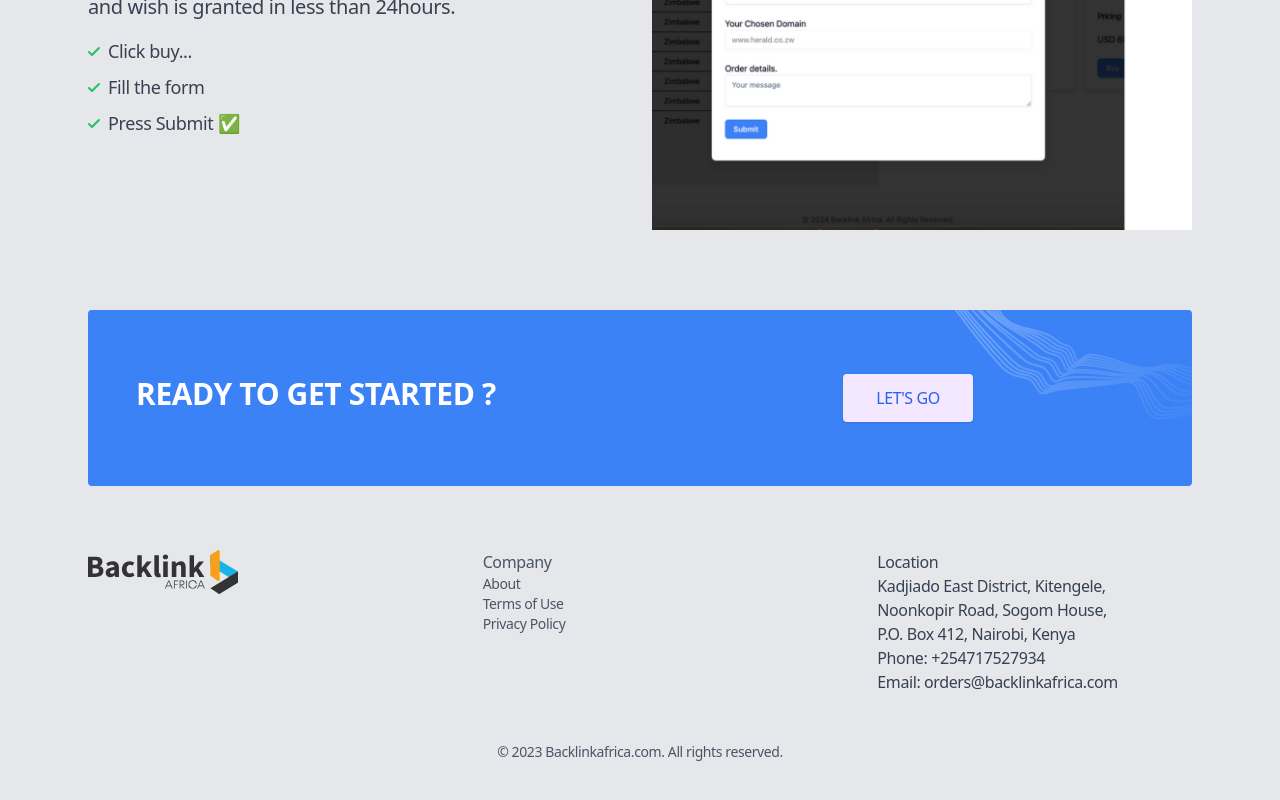
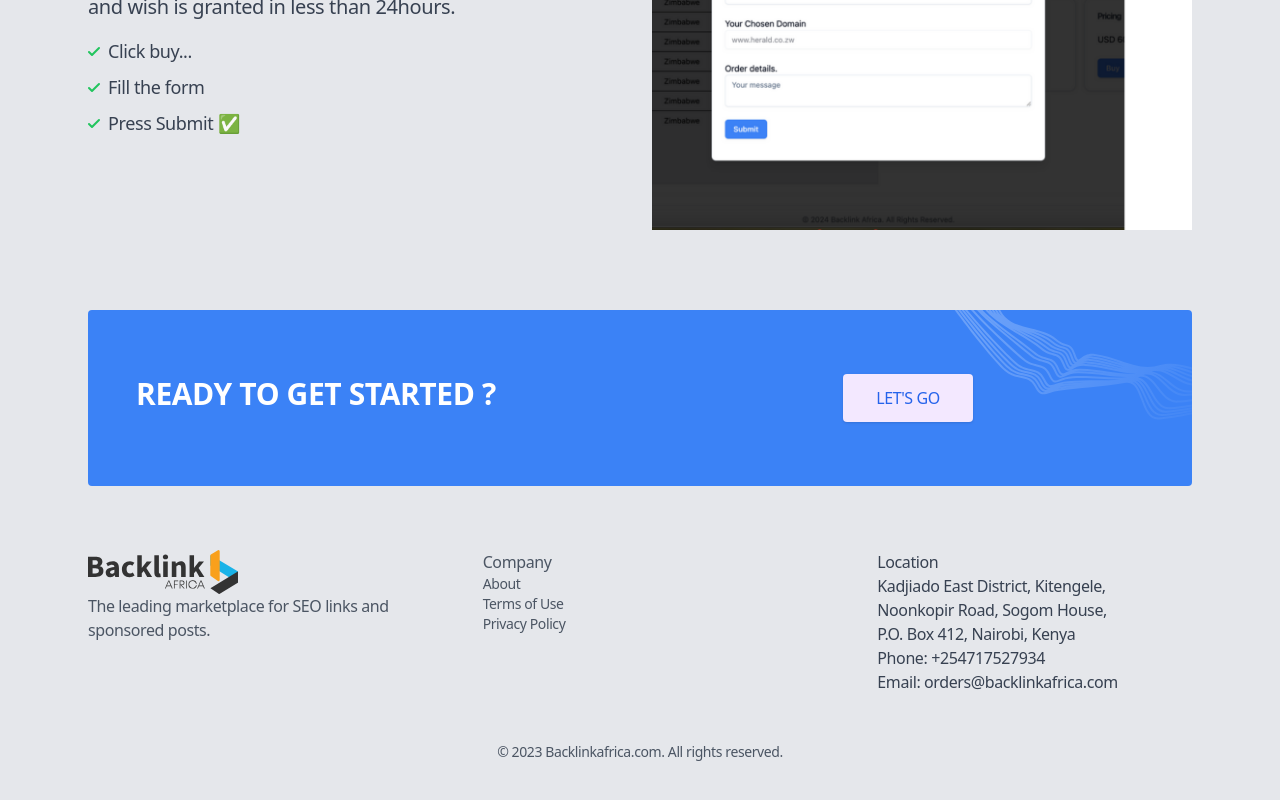
Before and after one commit to DissimilarMedia/backlink-africa, a Next.js app: page / in a window 1280 px wide. Shown: the part 2082-2882 px from the top of the page. Built offline with nearby package versions, Linux system fonts and the light colour scheme.

Commit message:
updates UI

```diff
--- a/components/ui/footer.tsx
+++ b/components/ui/footer.tsx
@@ -21,6 +21,7 @@ export default function Footer() {
                 layout="fixed"
               />
             </Link>
+            <h2 className='h5 text-gray-600'>The leading marketplace for SEO links and sponsored posts.</h2>
           </div>
 
           {/* Contact Information */}
```
